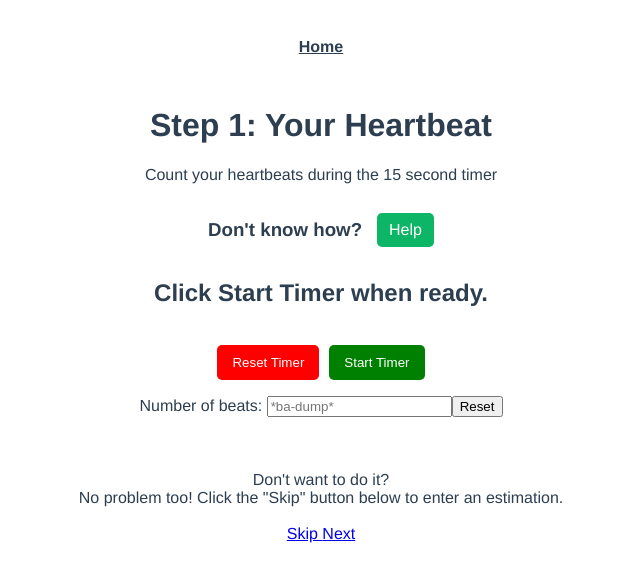
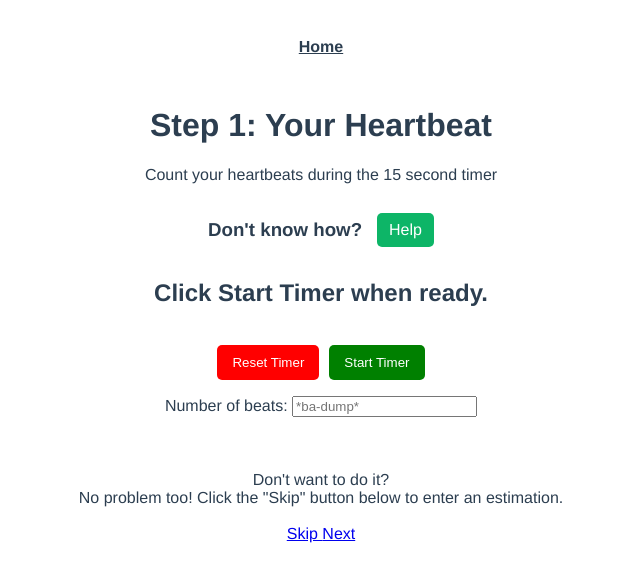
Before and after one commit to c-l-scholl/stp-vue-fb, a Vue app: page /calc-bpm in a window 1280 px wide. Shown: the top 582 px of the page, without its empty margins (319-959 px from the left). Built offline with nearby package versions, Linux system fonts and the light colour scheme.

Commit message:
calc bpm: removed reset button doing nothing

```diff
--- a/src/views/CalcBPMView.vue
+++ b/src/views/CalcBPMView.vue
@@ -42,9 +42,6 @@
   <label for="Heartbeat">Number of beats: </label>
   <input v-model="bpm" type="number" class="Heartbeat" placeholder="*ba-dump*" step=1/>
 
-  <button type="reset" value="Reset">
-    Reset
-  </button>
   <br><br><br><br>
 
   Don't want to do it? <br>
```
